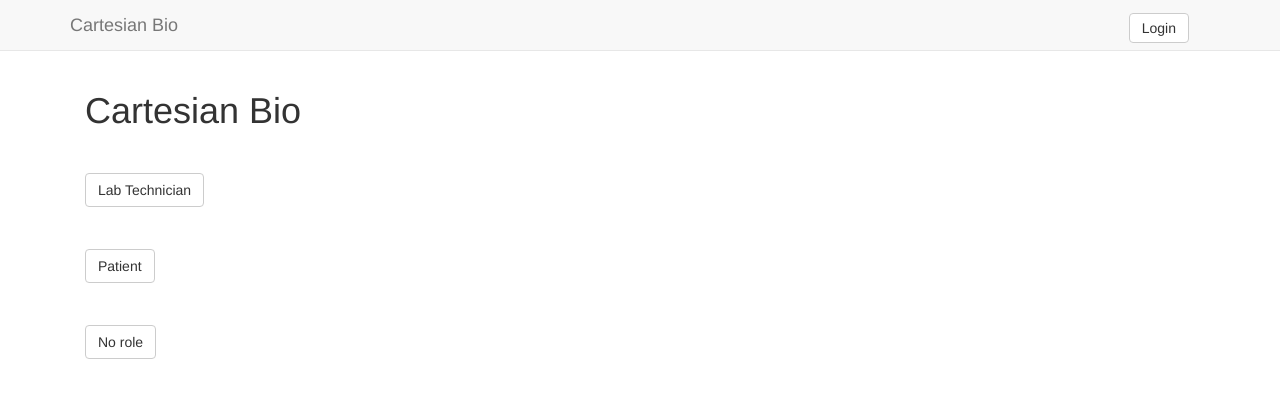
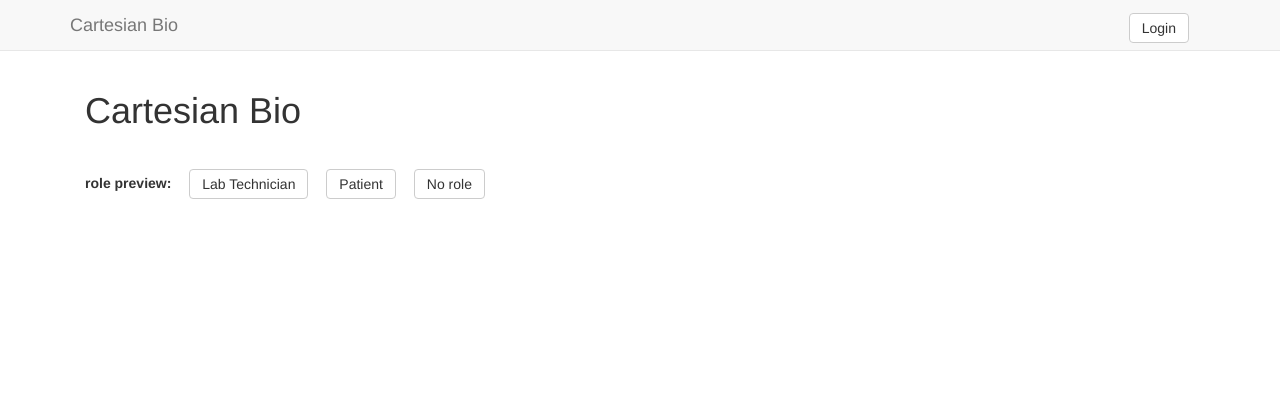
Before and after one commit to cartbio/tx-gui, a Jekyll site: the page built from index.html, in a window 1280 px wide. Shown: the top 398 px of the page. Built offline with Jekyll 4.4.1, drawn with Linux system fonts in a browser that asks for light colours; nearby versions of some CDN libraries; comment, search, counter and statistics services are not loaded.

Commit message:
role preview

```diff
--- a/_sass/_cartesian.scss
+++ b/_sass/_cartesian.scss
@@ -98,9 +98,12 @@ table.history i.spinner {
 /* ---------- home page ----------- */
 
 .home-page {
-    li {
-      list-style: none;
-      margin: 3em 0px;
+    .roles {
+      margin-top: 3em;
+      a,b {
+        margin-right: 1em;
+        display: inline;
+      }
     }
 }
 
--- a/index.html
+++ b/index.html
@@ -8,7 +8,10 @@ title: Cartesian Bio
 <div class="container home-page">
   <h1>Cartesian Bio</h1>
 
-  <li><a role="lab" class="assume-role btn btn-default" href="/lab">Lab Technician</a></li>
-  <li><a role="patient" class="assume-role btn btn-default" href="/patient">Patient</a></li>
-  <li><a role="none" class="assume-role btn btn-default" href="/">No role</a></li>
+  <div class="roles">
+    <b>role preview:</b>
+    <a role="lab" class="assume-role btn btn-default" href="/lab">Lab Technician</a>
+    <a role="patient" class="assume-role btn btn-default" href="/patient">Patient</a>
+    <a role="none" class="assume-role btn btn-default" href="/">No role</a>
+  </div>
 </div>
```
